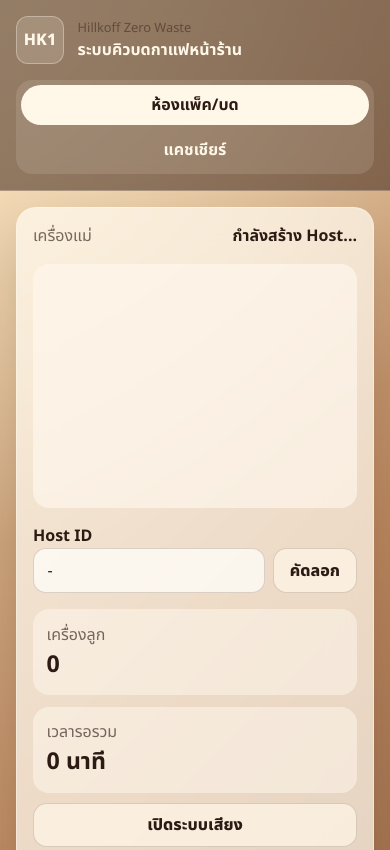
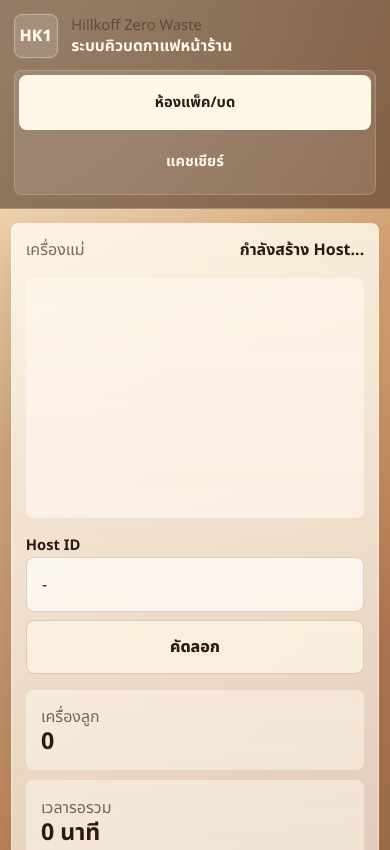
Before and after one commit to hillkoffzerowaste/Hillkoff-HK1-Order, a website built with Vite: page index.html in a window 390 px wide. Shown: the top 850 px of the page. Built offline with nearby package versions, Linux system fonts and the light colour scheme; what peerjs would draw is missing.

Commit message:
Improve responsive tablet and mobile UI

```diff
--- a/index.html
+++ b/index.html
@@ -2,7 +2,8 @@
 <html lang="th">
   <head>
     <meta charset="UTF-8" />
-    <meta name="viewport" content="width=device-width, initial-scale=1.0" />
+    <meta name="viewport" content="width=device-width, initial-scale=1.0, viewport-fit=cover" />
+    <meta name="apple-mobile-web-app-capable" content="yes" />
     <meta name="theme-color" content="#4b2f22" />
     <title>Hillkoff HK1 Order</title>
     <link rel="preconnect" href="https://fonts.googleapis.com" />
--- a/style.css
+++ b/style.css
@@ -11,7 +11,8 @@
   --green: #247a53;
   --amber: #b46b12;
   --blue: #396f8c;
-  --shadow: 0 22px 60px rgba(54, 31, 18, 0.18);
+  --shadow: 0 18px 48px rgba(54, 31, 18, 0.16);
+  --tap: 3.25rem;
   font-family: "Noto Sans Thai", Inter, system-ui, sans-serif;
 }
 
@@ -21,17 +22,24 @@
 
 body {
   min-height: 100vh;
+  min-height: 100dvh;
   margin: 0;
   color: var(--coffee-900);
   background:
-    radial-gradient(circle at top left, rgba(255, 235, 199, 0.9), transparent 34rem),
-    linear-gradient(135deg, #edd4ad 0%, #b9855d 45%, #6e4935 100%);
+    radial-gradient(circle at top left, rgba(255, 235, 199, 0.92), transparent 28rem),
+    radial-gradient(circle at right 18%, rgba(245, 190, 126, 0.38), transparent 20rem),
+    linear-gradient(135deg, #ecd0a6 0%, #b77f57 44%, #63432f 100%);
+  -webkit-font-smoothing: antialiased;
 }
 
 button,
 input,
 select {
   font: inherit;
+}
+
+button {
+  touch-action: manipulation;
 }
 
 .bg-grain {
@@ -53,7 +61,7 @@ select {
   align-items: center;
   justify-content: space-between;
   gap: 1rem;
-  padding: 1rem clamp(1rem, 3vw, 2rem);
+  padding: max(0.85rem, env(safe-area-inset-top)) clamp(0.85rem, 3vw, 2rem) 0.85rem;
   backdrop-filter: blur(18px);
   background: rgba(63, 38, 26, 0.55);
   border-bottom: 1px solid rgba(255, 248, 232, 0.25);
@@ -64,14 +72,16 @@ select {
   display: flex;
   align-items: center;
   gap: 0.85rem;
+  min-width: 0;
 }
 
 .brand-mark {
   display: grid;
-  width: 3rem;
-  height: 3rem;
+  flex: 0 0 auto;
+  width: 3.15rem;
+  height: 3.15rem;
   place-items: center;
-  border-radius: 0.75rem;
+  border-radius: 0.5rem;
   background: rgba(255, 247, 232, 0.16);
   border: 1px solid rgba(255, 247, 232, 0.35);
   font-weight: 800;
@@ -88,15 +98,18 @@ select {
 }
 
 .brand h1 {
+  overflow-wrap: anywhere;
   font-size: clamp(1rem, 2.5vw, 1.35rem);
+  line-height: 1.25;
 }
 
 .mode-switch {
   display: flex;
   padding: 0.3rem;
   gap: 0.3rem;
-  border-radius: 999px;
+  border-radius: 0.65rem;
   background: rgba(255, 247, 232, 0.12);
+  border: 1px solid rgba(255, 247, 232, 0.18);
 }
 
 .mode-btn,
@@ -109,9 +122,9 @@ select {
 }
 
 .mode-btn {
-  min-height: 2.5rem;
-  padding: 0 1rem;
-  border-radius: 999px;
+  min-height: var(--tap);
+  padding: 0 1.1rem;
+  border-radius: 0.5rem;
   color: var(--cream);
   background: transparent;
   font-weight: 700;
@@ -126,7 +139,8 @@ select {
   position: relative;
   width: min(1480px, 100%);
   margin: 0 auto;
-  padding: clamp(1rem, 2vw, 2rem);
+  padding: clamp(0.85rem, 2vw, 2rem);
+  padding-bottom: max(1rem, env(safe-area-inset-bottom));
 }
 
 .view {
@@ -138,8 +152,8 @@ select {
 }
 
 .glass {
-  border: 1px solid rgba(255, 250, 239, 0.42);
-  background: var(--foam);
+  border: 1px solid rgba(255, 250, 239, 0.5);
+  background: linear-gradient(180deg, rgba(255, 250, 239, 0.82), rgba(255, 250, 239, 0.64));
   box-shadow: var(--shadow);
   backdrop-filter: blur(20px);
 }
@@ -147,8 +161,8 @@ select {
 .host-layout,
 .cashier-layout {
   display: grid;
-  grid-template-columns: minmax(17rem, 22rem) 1fr;
-  gap: 1rem;
+  grid-template-columns: minmax(18rem, 22rem) 1fr;
+  gap: clamp(0.75rem, 1.6vw, 1.2rem);
 }
 
 .cashier-layout {
@@ -160,19 +174,26 @@ select {
 .queue-preview,
 .column,
 .metric {
-  border-radius: 1.25rem;
+  border-radius: 0.5rem;
 }
 
 .panel {
   align-self: start;
+  position: sticky;
+  top: 5.9rem;
   padding: 1rem;
 }
 
 .panel-title {
   display: flex;
+  align-items: start;
   justify-content: space-between;
   gap: 0.75rem;
   margin-bottom: 1rem;
+}
+
+.panel-title strong {
+  text-align: right;
 }
 
 .panel-title span,
@@ -187,10 +208,15 @@ select {
 .qr-wrap {
   display: grid;
   place-items: center;
-  padding: 0.75rem;
+  padding: clamp(0.65rem, 2vw, 0.9rem);
   margin: 0 0 1rem;
-  border-radius: 1rem;
+  border-radius: 0.5rem;
   background: rgba(255, 248, 238, 0.64);
+}
+
+.qr-wrap canvas {
+  width: min(100%, 220px);
+  height: auto;
 }
 
 .input-label,
@@ -203,13 +229,14 @@ label {
 input,
 select {
   width: 100%;
-  min-height: 2.8rem;
-  padding: 0 0.85rem;
+  min-height: var(--tap);
+  padding: 0 0.95rem;
   color: var(--coffee-900);
   border: 1px solid var(--line);
-  border-radius: 0.8rem;
+  border-radius: 0.5rem;
   outline: none;
   background: rgba(255, 253, 248, 0.78);
+  font-size: 1rem;
 }
 
 input:focus,
@@ -221,7 +248,7 @@ select:focus {
 .copy-row,
 .connect-row {
   display: grid;
-  grid-template-columns: 1fr auto;
+  grid-template-columns: minmax(0, 1fr) auto;
   gap: 0.5rem;
   margin-bottom: 1rem;
 }
@@ -229,9 +256,9 @@ select:focus {
 .btn,
 .icon-btn,
 .order-action {
-  min-height: 2.75rem;
+  min-height: var(--tap);
   padding: 0 1rem;
-  border-radius: 0.85rem;
+  border-radius: 0.5rem;
   color: #fffaf0;
   background: linear-gradient(135deg, var(--coffee-700), var(--coffee-900));
   font-weight: 800;
@@ -245,7 +272,9 @@ select:focus {
 }
 
 .btn.primary {
-  min-height: 3.25rem;
+  width: 100%;
+  min-height: 3.75rem;
+  font-size: 1.08rem;
   background: linear-gradient(135deg, #8a542d, #2f1c13);
 }
 
@@ -254,6 +283,13 @@ select:focus {
 .order-action:hover {
   transform: translateY(-1px);
   box-shadow: 0 12px 26px rgba(65, 38, 23, 0.2);
+}
+
+.btn:active,
+.icon-btn:active,
+.order-action:active,
+.mode-btn:active {
+  transform: translateY(0) scale(0.99);
 }
 
 .connect-panel .btn,
@@ -266,20 +302,21 @@ select:focus {
 .summary-cards {
   display: grid;
   grid-template-columns: repeat(2, 1fr);
-  gap: 0.7rem;
+  gap: 0.65rem;
 }
 
 .status-grid div,
 .metric {
-  padding: 0.85rem;
-  border-radius: 1rem;
+  padding: 0.95rem;
+  border-radius: 0.5rem;
   background: rgba(255, 250, 239, 0.5);
 }
 
 .status-grid strong,
 .metric strong {
   display: block;
-  font-size: 1.45rem;
+  font-size: clamp(1.45rem, 3vw, 2rem);
+  line-height: 1.1;
 }
 
 .queue-area {
@@ -289,38 +326,57 @@ select:focus {
 
 .summary-cards {
   grid-template-columns: repeat(3, 1fr);
+  position: sticky;
+  top: 5.9rem;
+  z-index: 5;
 }
 
 .kanban {
   display: grid;
   grid-template-columns: repeat(3, minmax(0, 1fr));
-  gap: 1rem;
+  gap: clamp(0.75rem, 1.3vw, 1rem);
 }
 
 .column {
-  min-height: 33rem;
+  min-height: calc(100dvh - 13.5rem);
   padding: 1rem;
+  display: flex;
+  flex-direction: column;
+}
+
+.column:nth-child(1) {
+  border-top: 4px solid var(--amber);
+}
+
+.column:nth-child(2) {
+  border-top: 4px solid var(--blue);
+}
+
+.column:nth-child(3) {
+  border-top: 4px solid var(--green);
 }
 
 .column h2,
 .queue-preview h2,
 .form-head h2 {
   margin: 0 0 1rem;
-  font-size: 1.15rem;
+  font-size: clamp(1.12rem, 2.2vw, 1.35rem);
+  line-height: 1.28;
 }
 
 .order-list,
 .mini-list {
   display: grid;
   gap: 0.75rem;
+  align-content: start;
 }
 
 .order-card,
 .mini-item,
 .detected-card {
-  padding: 0.9rem;
+  padding: 1rem;
   border: 1px solid var(--line);
-  border-radius: 1rem;
+  border-radius: 0.5rem;
   background: rgba(255, 253, 247, 0.68);
 }
 
@@ -349,6 +405,10 @@ select:focus {
   margin: 0.35rem 0;
 }
 
+.order-card h3 {
+  line-height: 1.35;
+}
+
 .order-actions {
   margin-top: 0.75rem;
 }
@@ -359,7 +419,7 @@ select:focus {
 
 .order-form,
 .queue-preview {
-  padding: 1.15rem;
+  padding: clamp(1rem, 2vw, 1.35rem);
 }
 
 .form-head {
@@ -370,16 +430,21 @@ select:focus {
   margin-bottom: 1rem;
 }
 
+.form-head .btn {
+  flex: 0 0 auto;
+}
+
 .form-grid {
   display: grid;
   grid-template-columns: repeat(2, minmax(0, 1fr));
-  gap: 0.85rem;
+  gap: 0.95rem;
 }
 
 .detected-card {
   display: grid;
   gap: 0.2rem;
   margin: 1rem 0;
+  border-left: 4px solid var(--coffee-500);
 }
 
 .detected-card span {
@@ -398,7 +463,7 @@ select:focus {
 .empty {
   padding: 1rem;
   border: 1px dashed rgba(88, 54, 35, 0.28);
-  border-radius: 1rem;
+  border-radius: 0.5rem;
   text-align: center;
   color: rgba(44, 27, 20, 0.58);
 }
@@ -406,7 +471,7 @@ select:focus {
 .dialog {
   width: min(38rem, calc(100vw - 2rem));
   padding: 1rem;
-  border-radius: 1.25rem;
+  border-radius: 0.5rem;
   color: var(--coffee-900);
 }
 
@@ -438,8 +503,8 @@ select:focus {
 
 .reader {
   overflow: hidden;
-  min-height: 20rem;
-  border-radius: 1rem;
+  min-height: min(70dvh, 24rem);
+  border-radius: 0.5rem;
   border: 1px solid var(--line);
   background: #1f1815;
 }
@@ -451,7 +516,7 @@ select:focus {
   z-index: 30;
   max-width: min(24rem, calc(100vw - 2rem));
   padding: 0.85rem 1rem;
-  border-radius: 1rem;
+  border-radius: 0.5rem;
   color: #fffaf0;
   background: rgba(44, 27, 20, 0.92);
   opacity: 0;
@@ -471,12 +536,29 @@ select:focus {
     grid-template-columns: 1fr;
   }
 
+  .panel,
+  .summary-cards {
+    position: static;
+  }
+
   .kanban {
-    grid-template-columns: 1fr;
+    grid-template-columns: repeat(3, minmax(18rem, 1fr));
+    overflow-x: auto;
+    padding-bottom: 0.35rem;
+    scroll-snap-type: x proximity;
   }
 
   .column {
-    min-height: auto;
+    min-height: 26rem;
+    scroll-snap-align: start;
+  }
+
+  .cashier-layout {
+    grid-template-columns: minmax(0, 1fr) minmax(19rem, 0.85fr);
+  }
+
+  .cashier-layout .panel {
+    grid-column: 1 / -1;
   }
 }
 
@@ -487,6 +569,10 @@ select:focus {
     flex-direction: column;
   }
 
+  .topbar {
+    gap: 0.75rem;
+  }
+
   .mode-switch,
   .summary-cards,
   .form-grid {
@@ -495,11 +581,92 @@ select:focus {
 
   .mode-switch {
     display: grid;
-    border-radius: 1rem;
+    border-radius: 0.5rem;
   }
 
   .status-grid,
   .summary-cards {
     grid-template-columns: 1fr;
   }
+
+  .brand-mark {
+    width: 2.75rem;
+    height: 2.75rem;
+  }
+
+  .shell {
+    padding-inline: 0.7rem;
+  }
+
+  .panel,
+  .order-form,
+  .queue-preview,
+  .column {
+    padding: 0.85rem;
+  }
+
+  .copy-row,
+  .connect-row,
+  .dialog-head,
+  .dialog-actions {
+    grid-template-columns: 1fr;
+    display: grid;
+  }
+
+  .copy-row .icon-btn,
+  .connect-row .icon-btn,
+  .dialog-actions .btn {
+    width: 100%;
+  }
+
+  .kanban {
+    grid-template-columns: 1fr;
+    overflow: visible;
+  }
+
+  .column {
+    min-height: auto;
+  }
+
+  .order-top {
+    align-items: start;
+  }
+
+  .order-top span {
+    white-space: nowrap;
+  }
+
+  .toast {
+    right: 0.7rem;
+    left: 0.7rem;
+    max-width: none;
+  }
 }
+
+@media (max-width: 420px) {
+  :root {
+    --tap: 3.4rem;
+  }
+
+  .brand h1 {
+    font-size: 0.98rem;
+  }
+
+  .brand p,
+  .mode-btn,
+  label,
+  .input-label {
+    font-size: 0.92rem;
+  }
+}
+
+@media (prefers-reduced-motion: reduce) {
+  *,
+  *::before,
+  *::after {
+    scroll-behavior: auto !important;
+    transition-duration: 0.01ms !important;
+    animation-duration: 0.01ms !important;
+    animation-iteration-count: 1 !important;
+  }
+}
```
